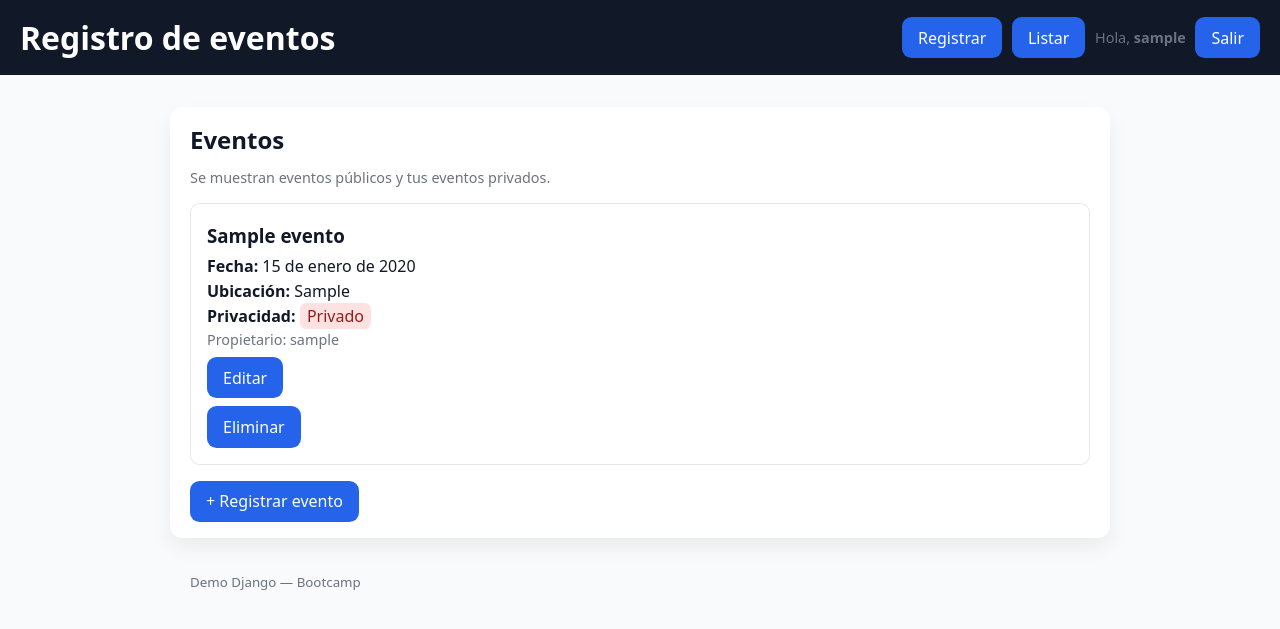
After one commit to marchnav/django_eventos, a Django app: page /eventos/listar/ in a window 1280 px wide. The commit adds this page. Shown: the top 629 px of the page. Run offline with Django 5.2, Linux system fonts and the light colour scheme; a user stored in the database is signed in; tables that the repository leaves empty hold one stand-in row (values such as "Sample post").

Commit message:
plataforma eventos con auth/roles/permisos

```diff
--- a/config/urls.py
+++ b/config/urls.py
@@ -1,9 +1,40 @@
 from django.contrib import admin
 from django.urls import path, include
 from django.views.generic import RedirectView
+from django.contrib.auth import views as auth_views
+from eventos import views as eventos_views  # registro de usuarios
 
 urlpatterns = [
     path('', RedirectView.as_view(pattern_name='eventos:registrar', permanent=False)),
     path('admin/', admin.site.urls),
     path('eventos/', include('eventos.urls')),
+
+    # Auth
+    path('login/',  auth_views.LoginView.as_view(template_name='registration/login.html'), name='login'),
+    path('logout/', auth_views.LogoutView.as_view(), name='logout'),
+
+    # Signup
+    path('register/', eventos_views.registrar_usuario, name='register'),
 ]
+
+handler403 = "eventos.views.acceso_denegado"
+from django.contrib import admin
+from django.urls import path, include
+from django.views.generic import RedirectView
+from django.contrib.auth import views as auth_views
+from eventos import views as eventos_views  # registrar_usuario y salir
+
+urlpatterns = [
+    path('', RedirectView.as_view(pattern_name='eventos:registrar', permanent=False)),
+    path('admin/', admin.site.urls),
+    path('eventos/', include('eventos.urls')),
+
+    # Auth
+    path('login/',  auth_views.LoginView.as_view(template_name='registration/login.html'), name='login'),
+    path('logout/', eventos_views.salir, name='logout'),  # 👈 logout compatible GET/POST
+
+    # Signup
+    path('register/', eventos_views.registrar_usuario, name='register'),
+]
+
+handler403 = "eventos.views.acceso_denegado"
--- a/eventos/forms.py
+++ b/eventos/forms.py
@@ -5,7 +5,7 @@ from .models import Evento, Participante
 class EventoForm(forms.ModelForm):
     class Meta:
         model = Evento
-        fields = ["nombre", "fecha", "ubicacion"]
+        fields = ["nombre", "fecha", "ubicacion", "es_privado"]
         widgets = {
             "fecha": forms.DateInput(attrs={"type": "date"}),
         }
--- a/eventos/models.py
+++ b/eventos/models.py
@@ -1,9 +1,18 @@
+from django.conf import settings
 from django.db import models
 
 class Evento(models.Model):
     nombre = models.CharField(max_length=100)
     fecha = models.DateField()
     ubicacion = models.CharField(max_length=255, blank=True)
+    es_privado = models.BooleanField(default=False)
+    propietario = models.ForeignKey(
+        settings.AUTH_USER_MODEL,
+        on_delete=models.SET_NULL,
+        null=True,
+        blank=True,
+        related_name="eventos_propios",
+    )
 
     def __str__(self):
         return f"{self.nombre} — {self.fecha}"
--- a/eventos/urls.py
+++ b/eventos/urls.py
@@ -5,4 +5,7 @@ app_name = "eventos"
 
 urlpatterns = [
     path("registrar/", views.registrar_evento, name="registrar"),
+    path("listar/", views.listar_eventos, name="listar"),
+    path("<int:pk>/editar/", views.EditarEventoView.as_view(), name="editar"),
+    path("<int:pk>/eliminar/", views.EliminarEventoView.as_view(), name="eliminar"),
 ]
--- a/eventos/views.py
+++ b/eventos/views.py
@@ -1,9 +1,21 @@
 from django.shortcuts import render, redirect
 from django.forms import inlineformset_factory
 from django.contrib import messages
+from django.contrib.auth.decorators import login_required, permission_required
+from django.core.exceptions import PermissionDenied
+from django.contrib.auth.forms import UserCreationForm
+from django.contrib.auth import login as auth_login, logout
+from django.contrib.auth.models import Group
+from django.db.models import Q
+from django.urls import reverse_lazy
+from django.views.generic import UpdateView, DeleteView
+from django.contrib.auth.mixins import LoginRequiredMixin, PermissionRequiredMixin, UserPassesTestMixin
+
 from .models import Evento, Participante
 from .forms import EventoForm, ParticipanteForm
 
+@login_required
+@permission_required('eventos.add_evento', raise_exception=True)
 def registrar_evento(request):
     ParticipanteFormSet = inlineformset_factory(
         Evento,
@@ -22,6 +34,9 @@ def registrar_evento(request):
         if evento_form.is_valid():
             # Crear instancia sin guardar para vincular formset
             evento = evento_form.save(commit=False)
+            # Asignar propietario al usuario autenticado
+            evento.propietario = request.user
+
             # Validar formset con instancia
             formset = ParticipanteFormSet(request.POST, instance=evento)
             if formset.is_valid():
@@ -41,3 +56,117 @@ def registrar_evento(request):
         "formset": formset,
     }
     return render(request, "eventos/registrar_evento.html", context)
+
+
+def acceso_denegado(request, exception=None):
+    messages.error(request, "No tienes permisos para realizar esta acción.")
+    if request.user.is_authenticated:
+        return redirect('eventos:listar')
+    return redirect('login')
+
+
+def registrar_usuario(request):
+    """
+    Registro básico con UserCreationForm.
+    - Agrega al usuario nuevo al grupo 'Asistentes'
+    - Inicia sesión y redirige a la lista de eventos
+    """
+    if request.method == "POST":
+        form = UserCreationForm(request.POST)
+        if form.is_valid():
+            user = form.save()
+
+            # Agregar a grupo por defecto: Asistentes
+            grupo_asistentes, _ = Group.objects.get_or_create(name='Asistentes')
+            user.groups.add(grupo_asistentes)
+
+            messages.success(request, "✅ Cuenta creada. ¡Bienvenido!")
+            auth_login(request, user)
+
+            # Redirigir a la lista (evita chocar con permisos de 'registrar')
+            return redirect("eventos:listar")
+        else:
+            messages.error(request, "Corrige los errores e intenta nuevamente.")
+    else:
+        form = UserCreationForm()
+
+    return render(request, "registration/register.html", {"form": form})
+
+
+@login_required
+def listar_eventos(request):
+    """
+    Muestra:
+    - Todos los eventos públicos (es_privado=False)
+    - + Los eventos privados cuyo propietario es el usuario actual
+    """
+    qs = Evento.objects.filter(
+        Q(es_privado=False) | Q(propietario=request.user)
+    ).order_by("fecha", "nombre")
+
+    return render(request, "eventos/listar_eventos.html", {"eventos": qs})
+
+
+# ---- Edición con Mixins (login + permisos + dueño) ----
+
+class SoloPropietarioOMods(UserPassesTestMixin):
+    """
+    Permite acceso a:
+    - superuser
+    - grupo 'AdministradoresEventos'
+    - propietario del objeto
+    """
+    def test_func(self):
+        obj = self.get_object()
+        u = self.request.user
+        if not u.is_authenticated:
+            return False
+        if u.is_superuser:
+            return True
+        if u.groups.filter(name='AdministradoresEventos').exists():
+            return True
+        return getattr(obj, "propietario_id", None) == u.id
+
+
+class EditarEventoView(LoginRequiredMixin, PermissionRequiredMixin, SoloPropietarioOMods, UpdateView):
+    model = Evento
+    form_class = EventoForm
+    template_name = "eventos/editar_evento.html"
+    permission_required = "eventos.change_evento"
+    raise_exception = True  # dispara 403 si no tiene permiso
+    success_url = reverse_lazy("eventos:listar")
+
+    def form_valid(self, form):
+        messages.success(self.request, "✅ Evento actualizado con éxito.")
+        return super().form_valid(form)
+
+
+# ---- Eliminación restringida a AdministradoresEventos / superuser ----
+
+class SoloAdmins(UserPassesTestMixin):
+    """Permite acceso solo a superuser o grupo 'AdministradoresEventos'."""
+    def test_func(self):
+        u = self.request.user
+        if not u.is_authenticated:
+            return False
+        return u.is_superuser or u.groups.filter(name='AdministradoresEventos').exists()
+
+class EliminarEventoView(LoginRequiredMixin, PermissionRequiredMixin, SoloAdmins, DeleteView):
+    model = Evento
+    template_name = "eventos/confirmar_eliminacion.html"
+    permission_required = "eventos.delete_evento"
+    raise_exception = True  # 403 si no tiene permiso
+    success_url = reverse_lazy("eventos:listar")
+
+    def delete(self, request, *args, **kwargs):
+        messages.success(request, "🗑️ Evento eliminado con éxito.")
+        return super().delete(request, *args, **kwargs)
+
+
+# ---- Logout compatible con GET/POST ----
+
+def salir(request):
+    """Cierra sesión y redirige al login (muestra mensaje)."""
+    logout(request)
+    messages.success(request, "Sesión cerrada correctamente.")
+    return redirect("login")
--- a/templates/base.html
+++ b/templates/base.html
@@ -32,7 +32,20 @@
   </head>
   <body>
     <header>
-      <h1>Registro de eventos</h1>
+      <div style="display:flex;justify-content:space-between;align-items:center;gap:1rem">
+        <h1 style="margin:0">Registro de eventos</h1>
+        <nav style="display:flex;gap:.6rem;align-items:center">
+          <a class="btn" href="{% url 'eventos:registrar' %}">Registrar</a>
+          <a class="btn" href="{% url 'eventos:listar' %}">Listar</a>
+          {% if request.user.is_authenticated %}
+            <span class="help">Hola, <strong>{{ request.user.username }}</strong></span>
+            <a class="btn" href="{% url 'logout' %}">Salir</a>
+          {% else %}
+            <a class="btn" href="{% url 'login' %}">Entrar</a>
+            <a class="btn" href="{% url 'register' %}">Crear cuenta</a>
+          {% endif %}
+        </nav>
+      </div>
     </header>
 
     <main>
--- /dev/null
+++ b/templates/eventos/listar_eventos.html
@@ -0,0 +1,60 @@
+{% extends "base.html" %}
+{% block title %}Lista de eventos{% endblock %}
+
+{% block content %}
+  <h2>Eventos</h2>
+
+  <p class="help" style="margin:.25rem 0 1rem">
+    Se muestran eventos públicos y tus eventos privados.
+  </p>
+
+  {% if eventos %}
+    <div class="grid">
+      {% for e in eventos %}
+        <div style="border:1px solid #e5e7eb;border-radius:.6rem;padding:1rem">
+          <h3 style="margin:.2rem 0 0.4rem">{{ e.nombre }}</h3>
+          <p style="margin:.2rem 0"><strong>Fecha:</strong> {{ e.fecha }}</p>
+          {% if e.ubicacion %}
+            <p style="margin:.2rem 0"><strong>Ubicación:</strong> {{ e.ubicacion }}</p>
+          {% endif %}
+          <p style="margin:.2rem 0">
+            <strong>Privacidad:</strong>
+            {% if e.es_privado %}
+              <span style="padding:.15rem .45rem;border-radius:.4rem;background:#fee2e2;color:#991b1b">Privado</span>
+            {% else %}
+              <span style="padding:.15rem .45rem;border-radius:.4rem;background:#d1fae5;color:#065f46">Público</span>
+            {% endif %}
+          </p>
+          {% if e.propietario %}
+            <p class="help" style="margin:.2rem 0">Propietario: {{ e.propietario.username }}</p>
+          {% endif %}
+
+          {# Acciones según permisos/propiedad (sin paréntesis) #}
+          {% with groups_list=request.user.groups.all|join:',' %}
+            {% if perms.eventos.change_evento %}
+              {% if e.propietario_id == request.user.id or request.user.is_superuser or 'AdministradoresEventos' in groups_list %}
+                <div style="margin-top:.5rem">
+                  <a class="btn" href="{% url 'eventos:editar' e.id %}">Editar</a>
+                </div>
+              {% endif %}
+            {% endif %}
+
+            {% if perms.eventos.delete_evento %}
+              {% if request.user.is_superuser or 'AdministradoresEventos' in groups_list %}
+                <div style="margin-top:.5rem">
+                  <a class="btn" href="{% url 'eventos:eliminar' e.id %}">Eliminar</a>
+                </div>
+              {% endif %}
+            {% endif %}
+          {% endwith %}
+        </div>
+      {% endfor %}
+    </div>
+  {% else %}
+    <p>No hay eventos para mostrar.</p>
+  {% endif %}
+
+  <div style="margin-top:1rem;display:flex;gap:.5rem;flex-wrap:wrap">
+    <a class="btn" href="{% url 'eventos:registrar' %}">+ Registrar evento</a>
+  </div>
+{% endblock %}
```
Also changed, not shown: config/settings.py (+30 -0 lines), templates/eventos/_evento_form.html (+7 -1 lines), templates/eventos/confirmar_eliminacion.html (added, +13 -0 lines), templates/eventos/editar_evento.html (added, +17 -0 lines), templates/registration/login.html (added, +27 -0 lines), templates/registration/register.html (added, +35 -0 lines), README.md, eventos/migrations/0002_evento_es_privado_evento_propietario.py (added), 1 other file.
